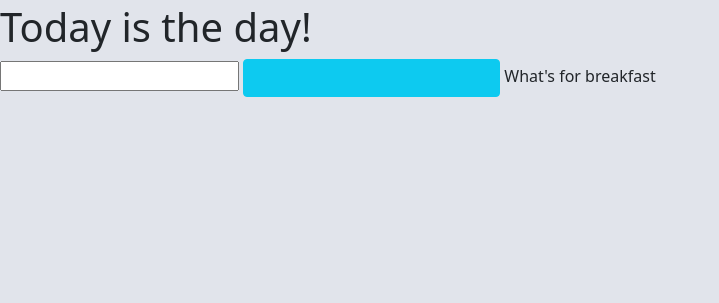
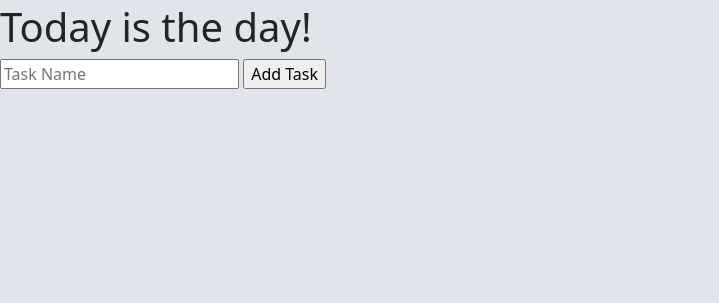
Before and after one commit to kjrinuk/Taskerise, a Django app: template tasks/templates/tasks/tasks.html in a window 1280 px wide. Shown: the part 65-368 px from the top of the page, without its empty margins (0-719 px from the left). Run offline with Django 5.2, Linux system fonts and the light colour scheme; the template is opened without the code that fills it: values that come from a table or form of the project are taken from there, others are empty.

Commit message:
Create new html for tasks to begin adding new task functionality

```diff
--- a/tasks/forms.py
+++ b/tasks/forms.py
@@ -2,9 +2,15 @@ from django import forms
 from django.forms import ModelForm
 from .models import Task
 
+class TaskAddForm(forms.ModelForm):
+
+    task_name = forms.CharField(widget = forms.TextInput(attrs={'placeholder': 'Task Name'}))
+
+    class Meta:
+        model = Task
+        fields = "__all__"
+
 class TaskForm(forms.ModelForm):
-
-    #title = forms.CharField(widget = forms.TextInput(attrs={'placeholder': 'Task Name'}))
 
     class Meta:
         model = Task
--- a/tasks/templates/tasks/tasks.html
+++ b/tasks/templates/tasks/tasks.html
@@ -6,10 +6,18 @@
 
 <form action="/" method="POST">
     {% csrf_token %}
-    {{ TaskForm.title }}
+    {{ TaskAddForm.task_name }}
 
-    <input type="text" class="btn btn-info" name="Add Task">
-    <label>What's for breakfast</label>
+    <input type="submit" class="btn-blue" value="Add Task">
+
 </form>
 
+{% for task in tasks %}
+<a href="{% url 'edittask' task.task_id %}" class="task-link">
+    <h5> {{ task.title }} </h5>
+</a>
+<p class="priority">Priority: {{ task.priority }}</p>
+<p class="status">Status: {{ task.status }}</p>
+{% endfor %}
+
 {% endblock %}
--- a/tasks/urls.py
+++ b/tasks/urls.py
@@ -4,8 +4,9 @@ from django.views.generic import TemplateView
 from .views import edittask, index
 
 urlpatterns = [
-    path('', views.TaskList.as_view(), name='home'),
+    # path('', views.TaskList.as_view(), name='home'),
     path('', index, name = 'index'),
     # path('', include(tasks.urls)),
+    # path('addtask', views.addtask, name='addtask')
     path('edittask/<int:task_id>/', views.edittask, name='edittask'),
 ]
--- a/templates/base.html
+++ b/templates/base.html
@@ -33,7 +33,7 @@
     <!-- Navigation -->
     <nav class="navbar navbar-expand-lg">
         <div class="container-fluid">
-            <a class="navbar-brand" href="{% url 'home' %}"><span class="brand">Task<span
+            <a class="navbar-brand" href="{% url 'index' %}"><span class="brand">Task<span
                         class="thin">erise</span></span></a>
 
             <span class="navbar-text ">
```
Also changed, not shown: tasks/templates/tasks/index.html (+1 -13 lines), tasks/views.py (+13 -7 lines).
